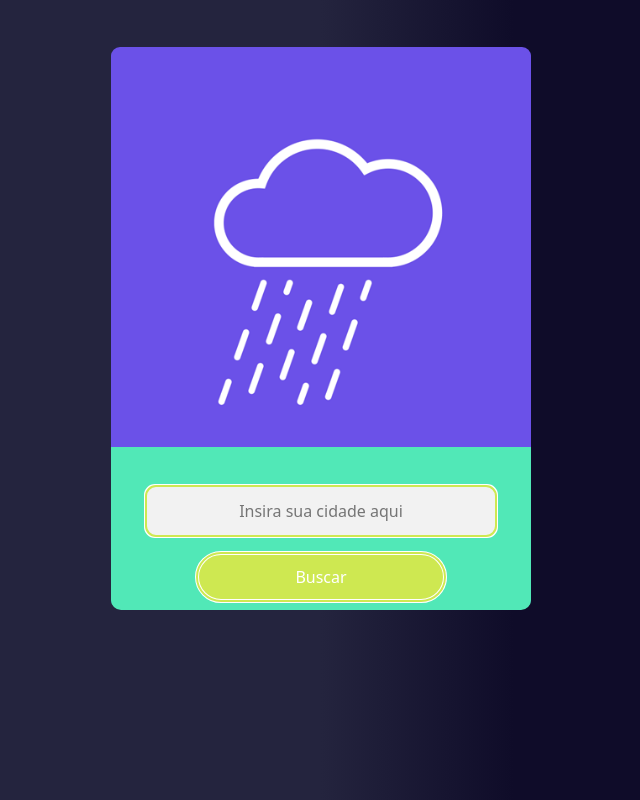
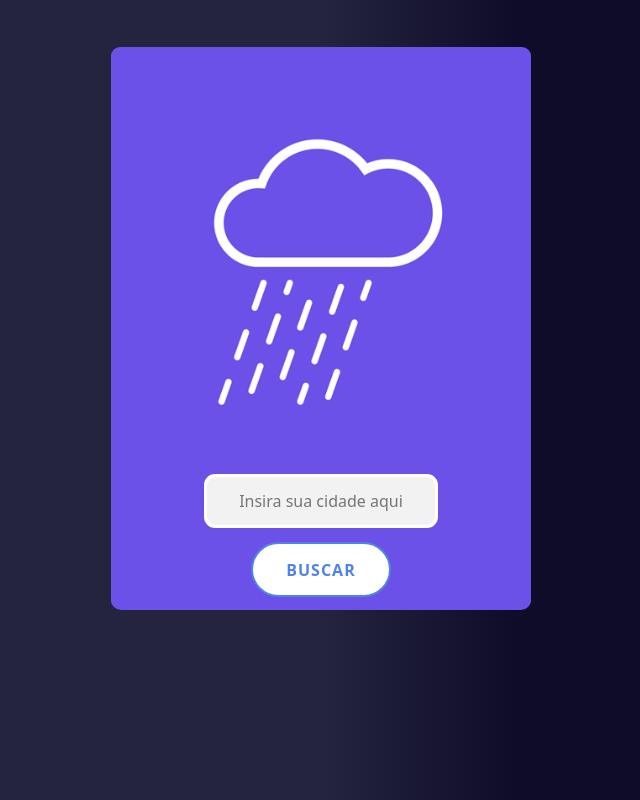
Before and after one commit to caiobarbosa881/consumo-api, a React (Create React App) app: page / in a window 1280 px wide. Shown: the whole page, without its empty margins (319-959 px from the left). Built offline with nearby package versions, Linux system fonts and the light colour scheme.

Commit message:
input button

```diff
--- a/src/App.css
+++ b/src/App.css
@@ -19,7 +19,6 @@
     top:47px;
     width: 420px;
     transform-origin: 0% 100%;
-
 }
 .active-out{
     animation-name: showWeather;
@@ -48,7 +47,7 @@
     color: rgb(255, 255, 255);
     font-weight:500;
     border-radius: 20px;
-    background-color: rgb(36, 36, 62);
+    background-color: #5182e8;
     text-align: center;
     margin: auto;
     height: 250px;
@@ -59,7 +58,7 @@
     margin: 0px;
 }
 .temp-text{
-    font-size: 90px;
+    font-size: 80px;
     color: #F2F2F2;
 }
 .main-container-active{
@@ -71,7 +70,7 @@
     padding: 0;
 }
 .icons-container{
-    background-color: #31425C;
+    background-color: #5182e8;
     height: 95.5px;
     margin: auto;
     border-radius: 15px;
@@ -86,10 +85,10 @@
     color: #F2F2F2;
 }
 .yellow{
-    background: -webkit-linear-gradient(180deg, rgb(245, 245, 33), rgb(194, 65, 6));
+    background-color: #ffcc00;
 }
 .blue{
-    background: -webkit-linear-gradient(180deg, rgb(101, 172, 252), rgb(2, 90, 255));
+    background-color: #5182e8;
 }
 .weather-icons{
     height: 30px;
@@ -106,31 +105,56 @@
     border-radius: 10px;
     background-color: #F2F2F2;
     height: 50px;
-    width: 350px;
+    width: 230px;
     margin-left:auto;
     margin-right: auto;
     text-align: center;
     border: none;
-    outline: #CEE851 5px auto;
+    outline: white 5px auto;
+
 }
 .search-container{
     position: absolute;
-    background-color:#51E8B7;
+    background-color:#6B51E8;
     height: 162.5px;
     border-bottom-left-radius: 10px;
     border-bottom-right-radius: 10px;
     width: 420px;
     top: 447px;
-    padding-top: 15px;
+    padding-top: 5px;
 }
 .search-button{
-    outline: #CEE851 5px auto;
+    outline: #5182e8 5px auto;
 	border: none;
-
-    background-color: #CEE851;
+    background-color: #5182e8;
     border-radius: 50px;
     border-style: solid;
     height: 50px;
     width: 250px;
     margin: auto;
 }
+#button {
+    margin: auto;
+    outline:none;
+    height: 55px;
+    text-align: center;
+    width: 140px;
+    border-radius:40px;
+    background: #fff;
+    border: 2px solid #5182e8;
+    color: #5182e8;
+    letter-spacing:1px;
+    text-shadow:0;
+    font-size:16px;
+    font-weight:bold;
+    cursor: pointer;
+    transition: all 0.25s ease;
+}
+#button:hover {
+      color:white;
+      background: #5182e8;
+    }
+#button:active {
+      letter-spacing: 2px;
+      letter-spacing: 2px;
+    }
--- a/src/App.js
+++ b/src/App.js
@@ -11,10 +11,10 @@ function App() {
   const [iconContainer, setIconContainer] = useState('icons-container mt-3')
 
 
-  const handleChange = (e) =>{
+  const handleChange = (e) => {
     setCity(e.target.value);
   }
-  const handleSearch = () =>{
+  const handleSearch = () => {
     setInitialSpace('initial-space active-out');
     setIconContainer('icons-container mt-3 boxOut');
     setTemperature('temperature-box mt-3 boxOut');
@@ -27,17 +27,17 @@ function App() {
     fetch(
       `http://api.weatherapi.com/v1/current.json?key=4e77fbf9672f4409ba6184750220704&q=${city}&lang=pt`
     ).then((response) => {
-      if(response.status === 200){
+      if (response.status === 200) {
         return response.json()
       }
-      if(response.status === 400){
+      if (response.status === 400) {
         return console.log('esse valor não foi encontrado');
       }
     })
       .then((data) => {
         setWeatherForeCast(data);
         console.log('data ===>', data);
-      if(data.current.temp_c > 20){
+        if (data.current.temp_c > 20) {
           setBackground('mt-5 main-container row yellow');
         } else {
           setBackground('mt-5 main-container row blue');
@@ -56,38 +56,40 @@ function App() {
             <small className='temp-text '>
               {weatherForecast.current.temp_c + "°c"}
             </small>
-                <img src={weatherForecast.current.condition.icon} className='weather-condition mb-4' alt='ícone que representa o clima atual da aplicação'/>
+            <img src={weatherForecast.current.condition.icon} className='weather-condition mb-4' alt='ícone que representa o clima atual da aplicação' />
             <p>{weatherForecast.current.condition.text}</p>
           </div>
 
           <div className={iconContainer}>
 
             <div className='current-icons'>
-                <img src={require('./assets/images/uv.png')} className='weather-icons' alt='Medidor de temperatura em graus mais conhecido como Termômetro'/>
+              <img src={require('./assets/images/uv.png')} className='weather-icons' alt='Medidor de temperatura em graus mais conhecido como Termômetro' />
               {weatherForecast.current.uv}
             </div>
 
             <div className='current-icons'>
-                <img src={require('./assets/images/wind.png')} className='weather-icons' alt='imagem que representa o vento se movimentando'/>
+              <img src={require('./assets/images/wind.png')} className='weather-icons' alt='imagem que representa o vento se movimentando' />
               {weatherForecast.current.wind_kph + "km/h"}
             </div>
 
             <div className='current-icons'>
-              <img src={require('./assets/images/water.png')} className='weather-icons' alt='imagem que representa o vento se movimentando'/>
+              <img src={require('./assets/images/water.png')} className='weather-icons' alt='imagem que representa o vento se movimentando' />
               {weatherForecast.current.humidity + '%'}
             </div>
 
           </div>
 
         </div>
-            ) :  null}
+      ) : null}
 
       <div className='search-container'>
-              <input type="text" className="weather-input d-block mt-4" onChange={handleChange} placeholder="Insira sua cidade aqui"/>
-              <button onClick={handleSearch} className="text-white search-button d-block mt-3" type="button">Buscar</button>
+        <input type="text" className="weather-input d-block mt-4" onChange={handleChange} placeholder="Insira sua cidade aqui" />
+        <button onClick={handleSearch} className="d-block mt-3" id="button" type='button'>BUSCAR</button>
       </div>
 
     </div>
+
+
   );
 }
 
```
Lines whose indentation alone changed are shown as unchanged.
